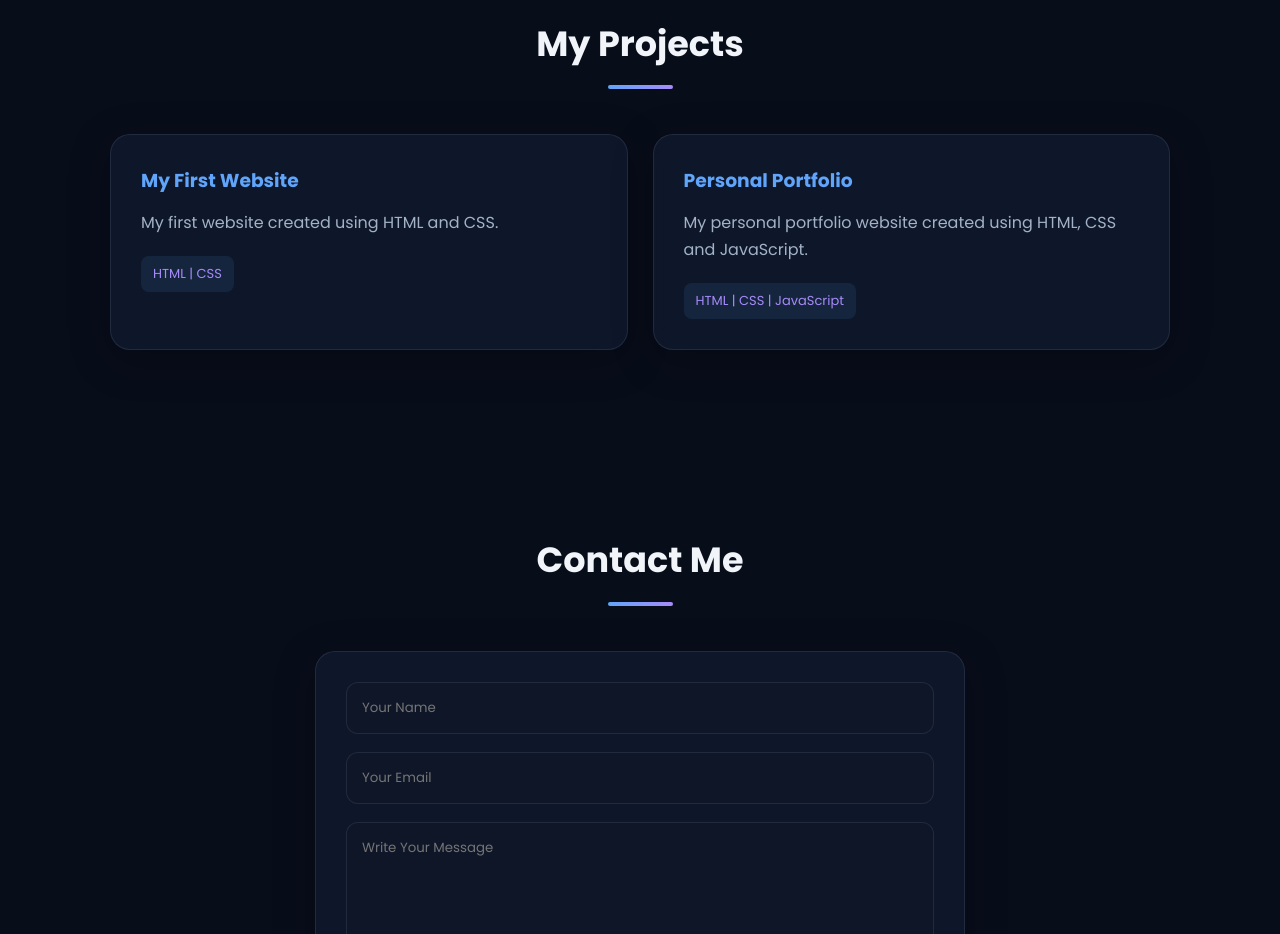
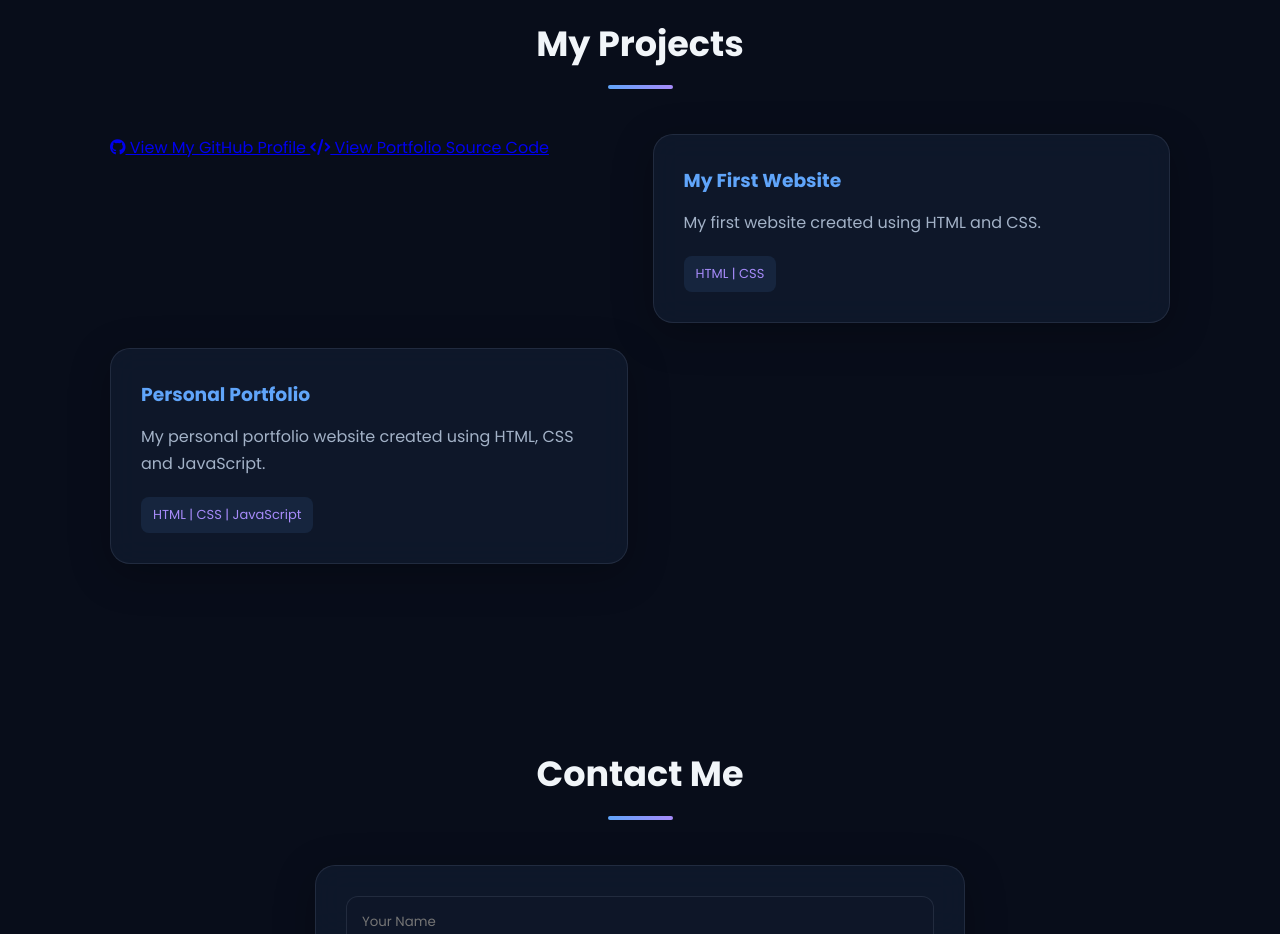
Before and after one commit to Himansh11296/my-website, a plain HTML site: page index.html in a window 1280 px wide. Shown: the part 2640-3574 px from the top of the page. Drawn offline with nearby package versions, Linux system fonts and the light colour scheme.

Commit message:
Refactor index.html structure and content

```diff
--- a/index.html
+++ b/index.html
@@ -168,6 +168,31 @@
 
         <div class="project-container">
 
+<div class="portfolio-links">
+
+    <a
+        href="https://github.com/himansh11296"
+        target="_blank"
+        rel="noopener noreferrer"
+        class="portfolio-link"
+    >
+        <i class="fa-brands fa-github"></i>
+        View My GitHub Profile
+    </a>
+
+    <a
+        href="https://github.com/himansh11296/my-website"
+        target="_blank"
+        rel="noopener noreferrer"
+        class="portfolio-link"
+    >
+        <i class="fa-solid fa-code"></i>
+        View Portfolio Source Code
+    </a>
+
+</div>
+
+
             <div class="project-card">
                 <h3>My First Website</h3>
 
```
